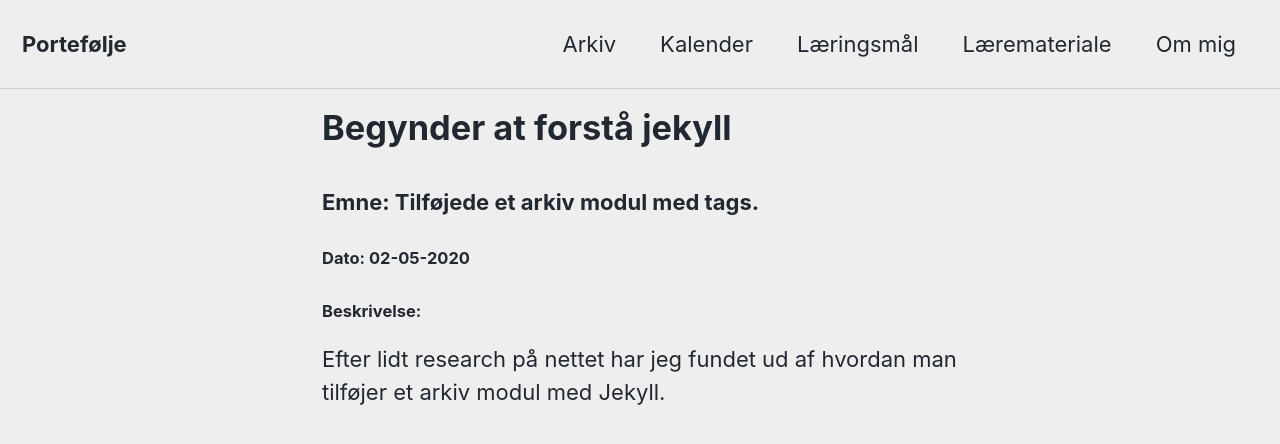
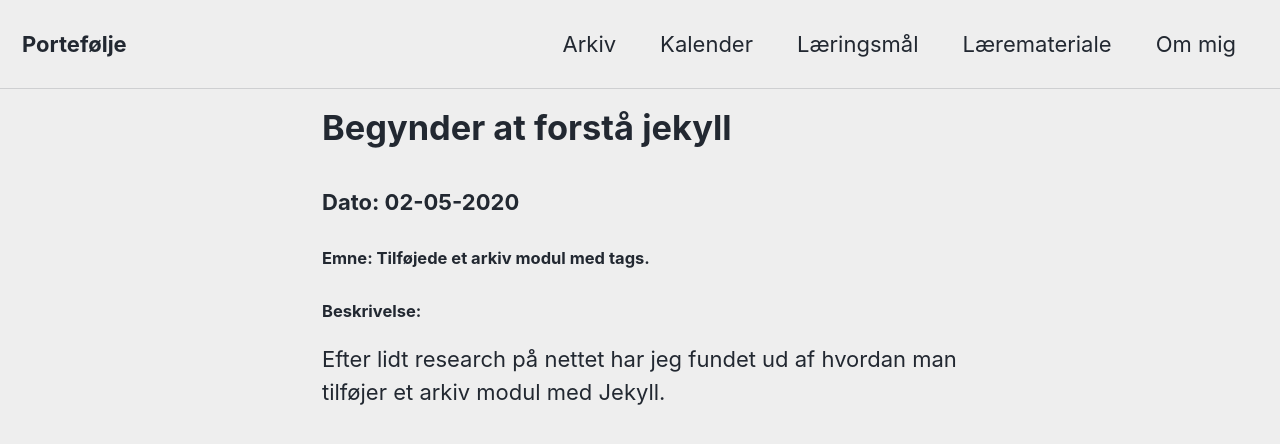
Before and after one commit to Emil428f/Portfolio, a Jekyll site: the page built from _posts/2020-02-05-Begynder at forstå Jekyll.md, in a window 1280 px wide and 900 px high. Shown: the top 444 px of the window. Built offline with Jekyll 4.4.1, drawn with Linux system fonts in a browser that asks for light colours; cached includes are drawn as plain includes; nearby versions of some CDN libraries.

```diff
--- a/_posts/2020-02-05-Begynder at forstå Jekyll.md
+++ b/_posts/2020-02-05-Begynder at forstå Jekyll.md
@@ -4,11 +4,10 @@ author: Emil
 categories: [Programming]
 tags: [Jekyll, GitHub]
 ---
+<h3>Dato: 02-05-2020</h3>
 
-<h3>Emne: Tilføjede et arkiv modul med tags.</h3>
+<h4>Emne: Tilføjede et arkiv modul med tags.</h4>
 
-<h5>Dato: 02-05-2020</h5>
-
-<h4>Beskrivelse:</h4>
+<h5>Beskrivelse:</h5>
 
 <p>Efter lidt research på nettet har jeg fundet ud af hvordan man tilføjer et arkiv modul med Jekyll.</p>
```
